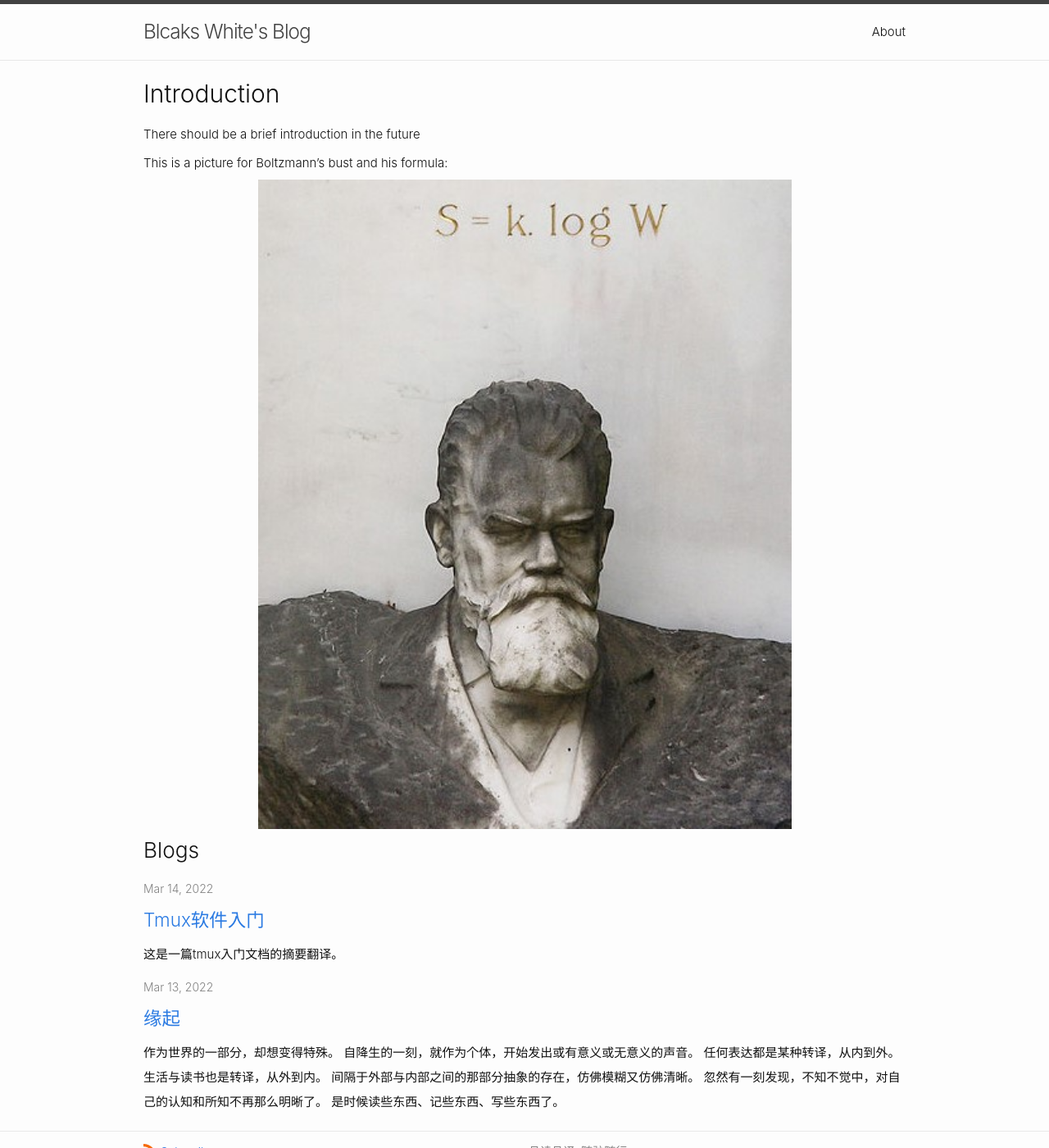
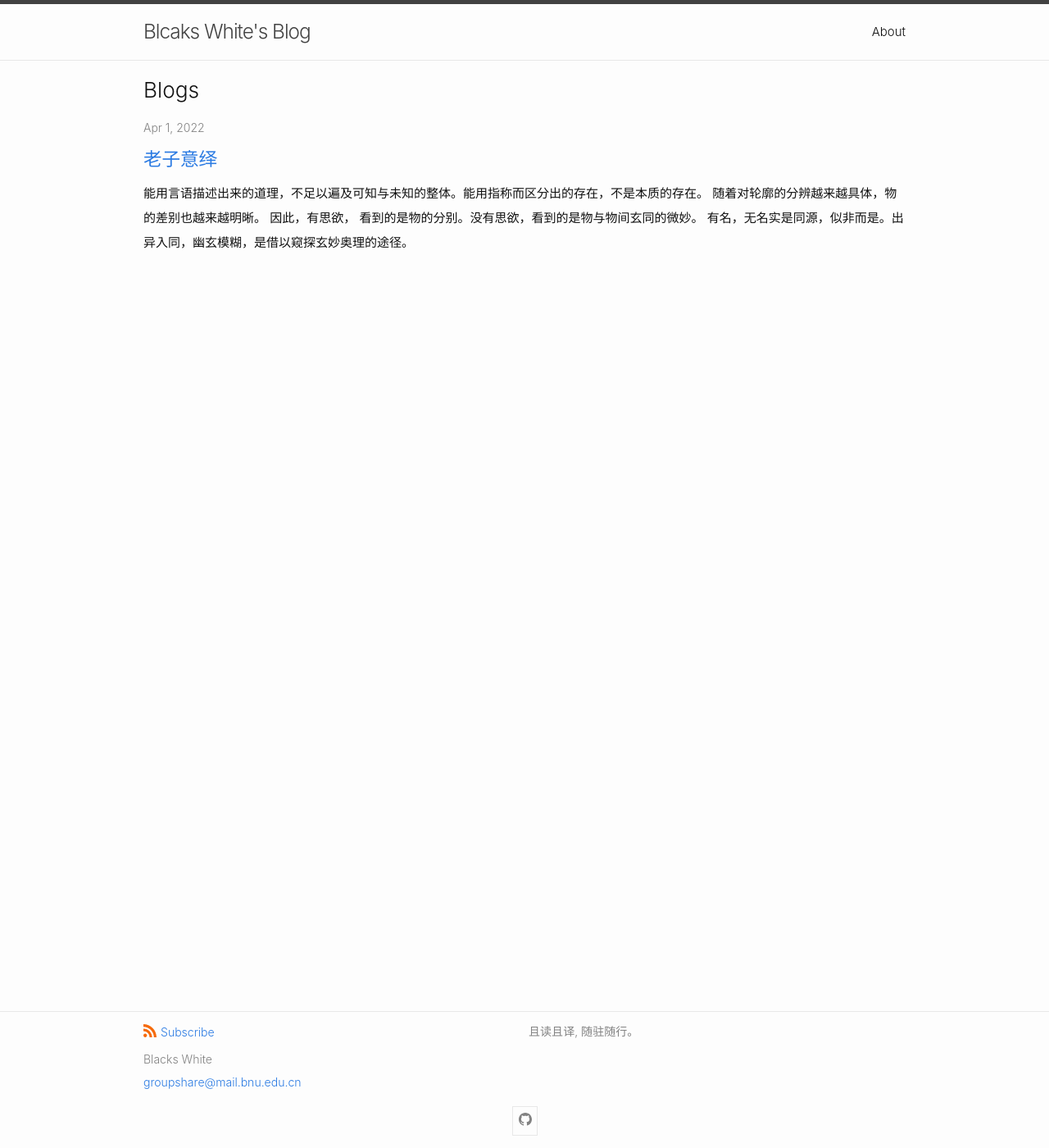
Before and after one commit to syjyjk/syjyjk.github.io, a Jekyll site: the page built from docs/index.md, in a window 1280 px wide and 1400 px high. Shown: the whole window at 82% size. Built offline with Jekyll 4.4.1, drawn with Linux system fonts in a browser that asks for light colours; Markdown is read by kramdown in place of the engine named in the settings.

Commit message:
老子第一

```diff
--- /dev/null
+++ b/docs/_posts/2022-04-01-math.md
@@ -0,0 +1,7 @@
+---
+title:  老子意绎
+---
+能用言语描述出来的道理，不足以遍及可知与未知的整体。能用指称而区分出的存在，不是本质的存在。
+随着对轮廓的分辨越来越具体，物的差别也越来越明晰。
+因此，有思欲， 看到的是物的分别。没有思欲，看到的是物与物间玄同的微妙。
+有名，无名实是同源，似非而是。出异入同，幽玄模糊，是借以窥探玄妙奥理的途径。
--- a/docs/index.md
+++ b/docs/index.md
@@ -5,14 +5,12 @@
 # To change the home page layout, edit the _layouts/home.html file.
 # See: https://jekyllrb.com/docs/themes/#overriding-theme-defaults
 #
-title: Introduction
+#There should be a brief introduction in the future
+#This is a picture for Boltzmann's bust and his formula:
+#<div align="center">
+#<img src="./pictures/boltzmann.jpg" width="70%" height="70%"/>
+#</div>
+title:
 list_title: Blogs
 layout: home
 ---
-There should be a brief introduction in the future
-
-This is a picture for Boltzmann's bust and his formula:
-
-<div align="center">
-<img src="./pictures/boltzmann.jpg" width="70%" height="70%"/>
-</div>
```
Also changed, not shown: docs/_drafts/2022-03-20-math.md (added, +12 -0 lines), docs/_drafts/2022-03-13-yuanqi.md (renamed from docs/_posts/2022-03-13-yuanqi.md), docs/_drafts/2022-03-14-ks-test.md (renamed from docs/_posts/2022-03-14-ks-test.md).
